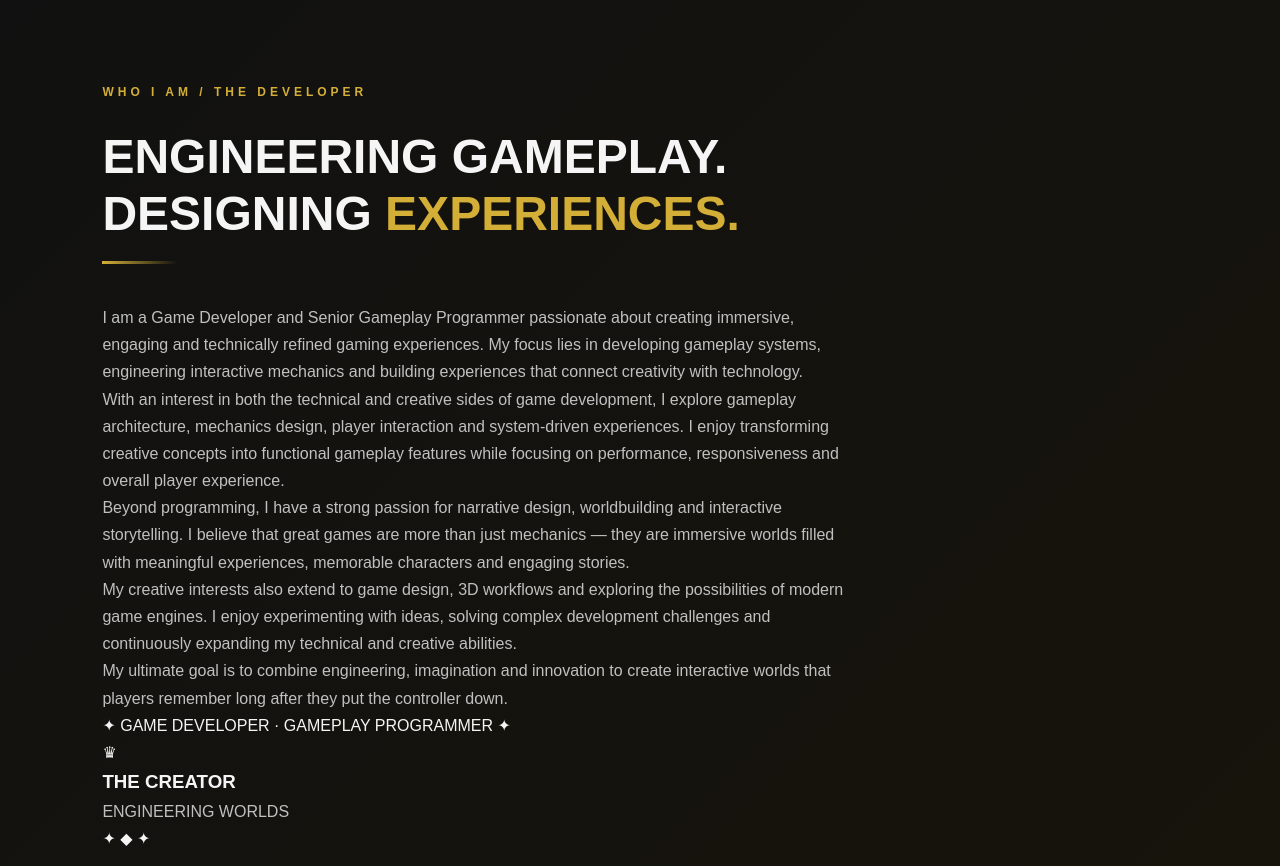
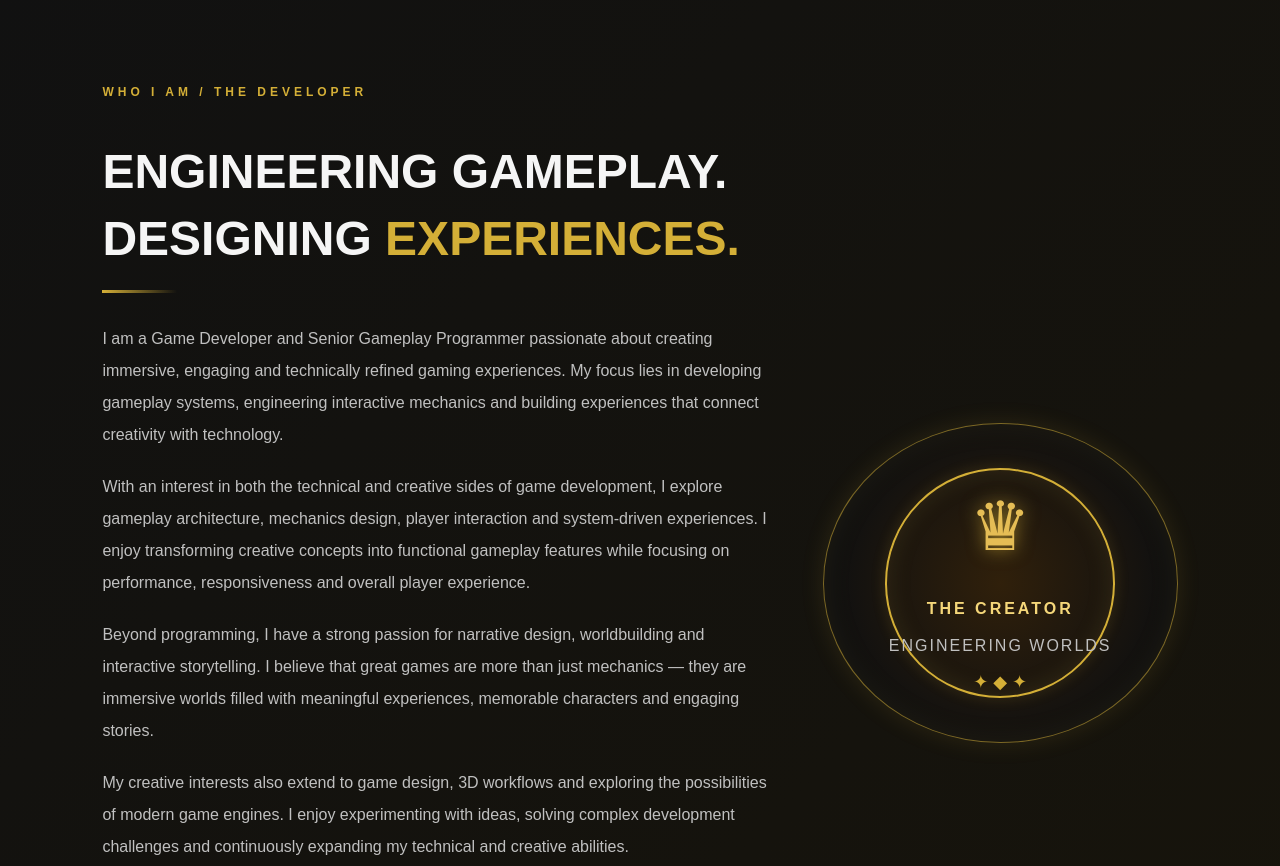
Before and after one commit to ckhupkar-45/chetan-p-khupar, a plain HTML site: page index.html in a window 1280 px wide. Shown: the part 3480-4346 px from the top of the page. Drawn offline with Linux system fonts and the light colour scheme.

Commit message:
Update style.css

```diff
--- a/style.css
+++ b/style.css
@@ -768,3 +768,156 @@ footer p:first-child {
         height: 230px;
     }
 }
+
+/* ==========================================
+   PREMIUM BLACK & GOLD ABOUT SECTION
+========================================== */
+
+.about-section {
+    position: relative;
+    overflow: hidden;
+}
+
+.about-container {
+    display: grid;
+    grid-template-columns: 1.5fr 0.8fr;
+    align-items: center;
+    gap: 55px;
+    margin-top: 35px;
+}
+
+.about-content {
+    position: relative;
+    z-index: 2;
+}
+
+.about-content h2 {
+    line-height: 1.4;
+    margin-bottom: 30px;
+    color: #F5F5F5;
+}
+
+.about-content h2 span {
+    color: #D4AF37;
+}
+
+.about-content p {
+    color: #C0C0C0;
+    font-size: 15px;
+    line-height: 2;
+    margin-bottom: 20px;
+    max-width: 750px;
+}
+
+.about-tag {
+    display: inline-block;
+    margin-top: 15px;
+    padding: 13px 20px;
+    border: 1px solid #98751F;
+    color: #D4AF37;
+    font-size: 11px;
+    font-weight: bold;
+    letter-spacing: 2px;
+    background: rgba(212,175,55,0.04);
+}
+
+/* GOLD CREATOR EMBLEM */
+
+.about-emblem {
+    display: flex;
+    justify-content: center;
+    align-items: center;
+    min-height: 320px;
+    padding: 20px;
+    background: radial-gradient(
+        circle,
+        #30200B,
+        #101010 70%
+    );
+    border: 1px solid rgba(212,175,55,0.55);
+    border-radius: 50%;
+    box-shadow:
+        0 0 25px rgba(212,175,55,0.12),
+        inset 0 0 30px rgba(212,175,55,0.08);
+    transition: 0.4s ease;
+}
+
+.about-emblem-inner {
+    width: 230px;
+    height: 230px;
+    border: 2px solid #D4AF37;
+    border-radius: 50%;
+    display: flex;
+    flex-direction: column;
+    justify-content: center;
+    align-items: center;
+    text-align: center;
+    box-shadow:
+        inset 0 0 25px rgba(212,175,55,0.15),
+        0 0 15px rgba(212,175,55,0.15);
+}
+
+.about-symbol {
+    color: #E5BD55;
+    font-size: 68px;
+    text-shadow: 0 0 18px rgba(212,175,55,0.7);
+}
+
+.about-emblem-inner h3 {
+    color: #F5D77A;
+    letter-spacing: 3px;
+    font-size: 16px;
+    margin: 10px 0;
+}
+
+.about-emblem-inner p {
+    color: #B99A4B;
+    font-size: 10px;
+    letter-spacing: 2px;
+}
+
+.about-decoration {
+    color: #D4AF37;
+    margin-top: 8px;
+    font-size: 18px;
+}
+
+/* HOVER EFFECT */
+
+.about-emblem:hover {
+    transform: scale(1.04);
+    box-shadow:
+        0 0 45px rgba(212,175,55,0.3),
+        inset 0 0 30px rgba(212,175,55,0.15);
+}
+
+/* RESPONSIVE DESIGN */
+
+@media (max-width: 768px) {
+
+    .about-container {
+        grid-template-columns: 1fr;
+        gap: 35px;
+    }
+
+    .about-content p {
+        font-size: 14px;
+        line-height: 1.9;
+    }
+
+    .about-emblem {
+        min-height: 260px;
+        max-width: 300px;
+        margin: auto;
+    }
+
+    .about-emblem-inner {
+        width: 190px;
+        height: 190px;
+    }
+
+    .about-symbol {
+        font-size: 55px;
+    }
+
+}
```
